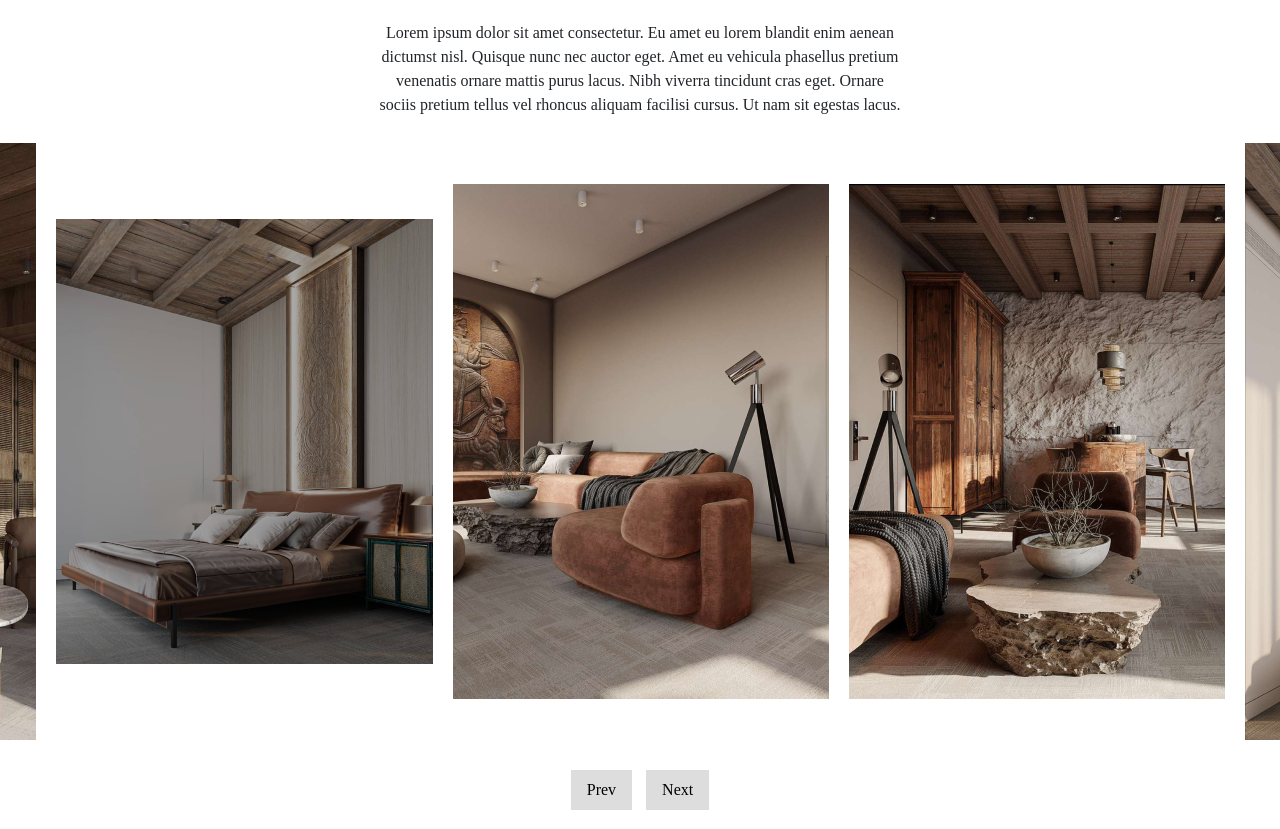
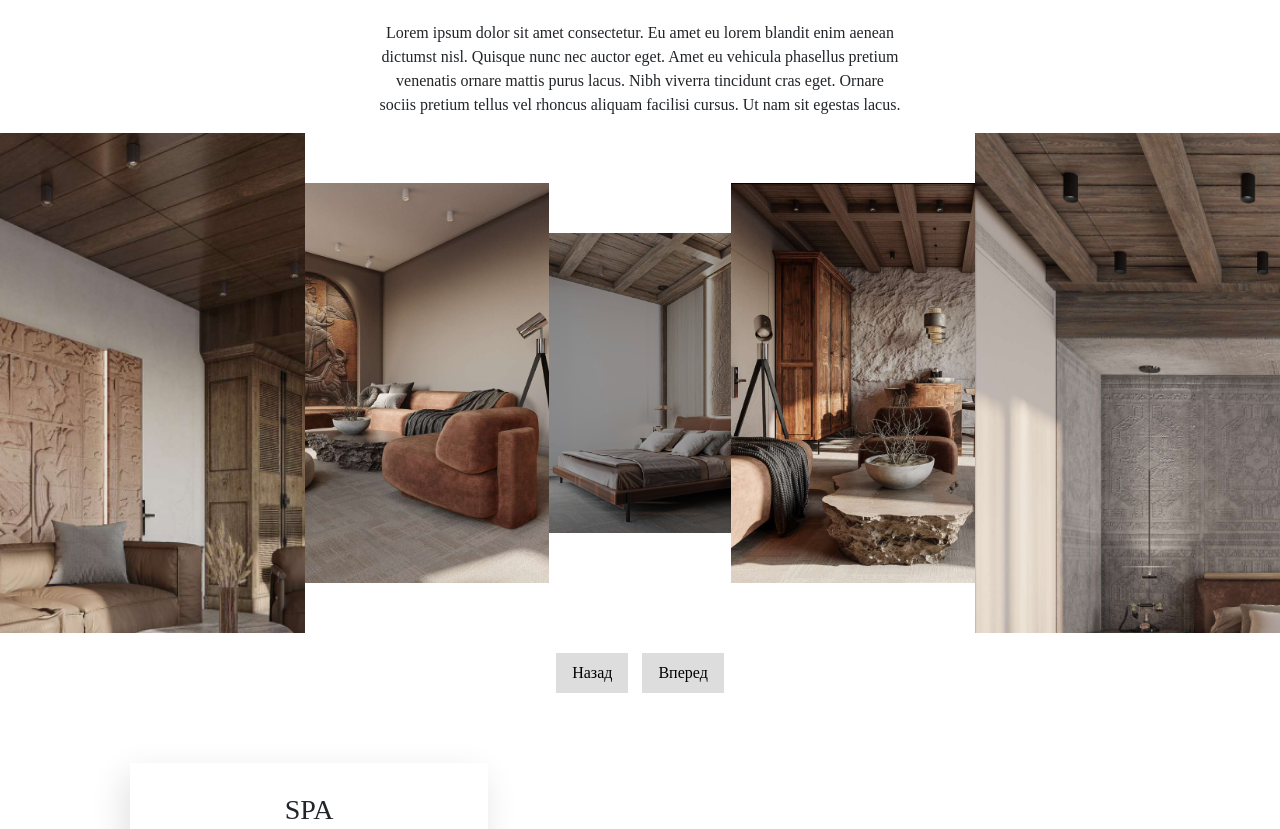
Before and after one commit to i-melkonyanAL/belviktest, a plain HTML site: page index.html in a window 1280 px wide. Shown: the part 966-1795 px from the top of the page. Drawn offline with nearby package versions, Linux system fonts and the light colour scheme.

Commit message:
new verson

```diff
--- a/index.html
+++ b/index.html
@@ -72,16 +72,15 @@
 
 
         <div class="slider-rooms">
-            <div><img src="1.png"></div>
-            <div><img src="3.png"></div>
-            <div><img src="2.png"></div>
-            <div><img src="4.png"></div>
-            <div><img src="5.png"></div>
-          </div>
-           </div>
+            <div class="sl-rooms-im1"></div>
+            <div class="sl-rooms-im2"></div>
+            <div class="sl-rooms-im3"></div>
+            <div class="sl-rooms-im4"></div>
+            <div class="sl-rooms-im5"></div>
+ </div>
           <div class="slider-btns">
-            <button class="prev-slide">Prev</button>
-            <button class="next-slide">Next</button>
+            <button id="prevButtonR">Назад</button>
+            <button id="nextButtonR">Вперед</button>
           </div>
           <div class="spa">
             <div class="spa-text">
--- a/style.css
+++ b/style.css
@@ -200,9 +200,36 @@ margin-top: 20vh;
     max-width: 100%;
     overflow: hidden;
 
+
   }
-  .slider-rooms img {
-    margin: 10px;
+  .sl-rooms-im1{
+    width: 500px;
+    height: 500px;
+    background-size: cover;
+  }
+
+  .sl-rooms-im2{
+    width: 400px;
+    height: 400px;
+    background-size: cover;
+  }
+
+  .sl-rooms-im3{
+    width: 300px;
+    height: 300px;
+    background-size: cover;
+  }
+
+  .sl-rooms-im4{
+    width: 400px;
+    height: 400px;
+    background-size: cover;
+  }
+
+  .sl-rooms-im5{
+    width: 500px;
+    height: 500px;
+    background-size: cover;
   }
   .slider-btns {
     text-align: center;
--- a/style.js
+++ b/style.js
@@ -51,3 +51,28 @@ menuLinks.forEach(link => {
         link.classList.add('active');
     }
 });
+
+let slideRoomsImg = ['1.png', '2.png', '3.png', '4.png', '5.png', '1.png', '2.png', '3.png', '4.png'];
+let currentIndex = 0;
+
+function updateBackgroundImages() {
+  for (let i = 0; i < 5; i++) {
+    const divIndex = i + 1;
+    const divClassName = `.sl-rooms-im${divIndex}`;
+    const imageIndex = (currentIndex + i) % slideRoomsImg.length;
+    const imageUrl = slideRoomsImg[imageIndex];
+    document.querySelector(divClassName).style.backgroundImage = `url(${imageUrl})`;
+  }
+}
+
+document.getElementById('prevButtonR').addEventListener('click', () => {
+  currentIndex = (currentIndex - 1 + slideRoomsImg.length) % slideRoomsImg.length;
+  updateBackgroundImages();
+});
+
+document.getElementById('nextButtonR').addEventListener('click', () => {
+  currentIndex = (currentIndex + 1) % slideRoomsImg.length;
+  updateBackgroundImages();
+});
+
+updateBackgroundImages();
```
